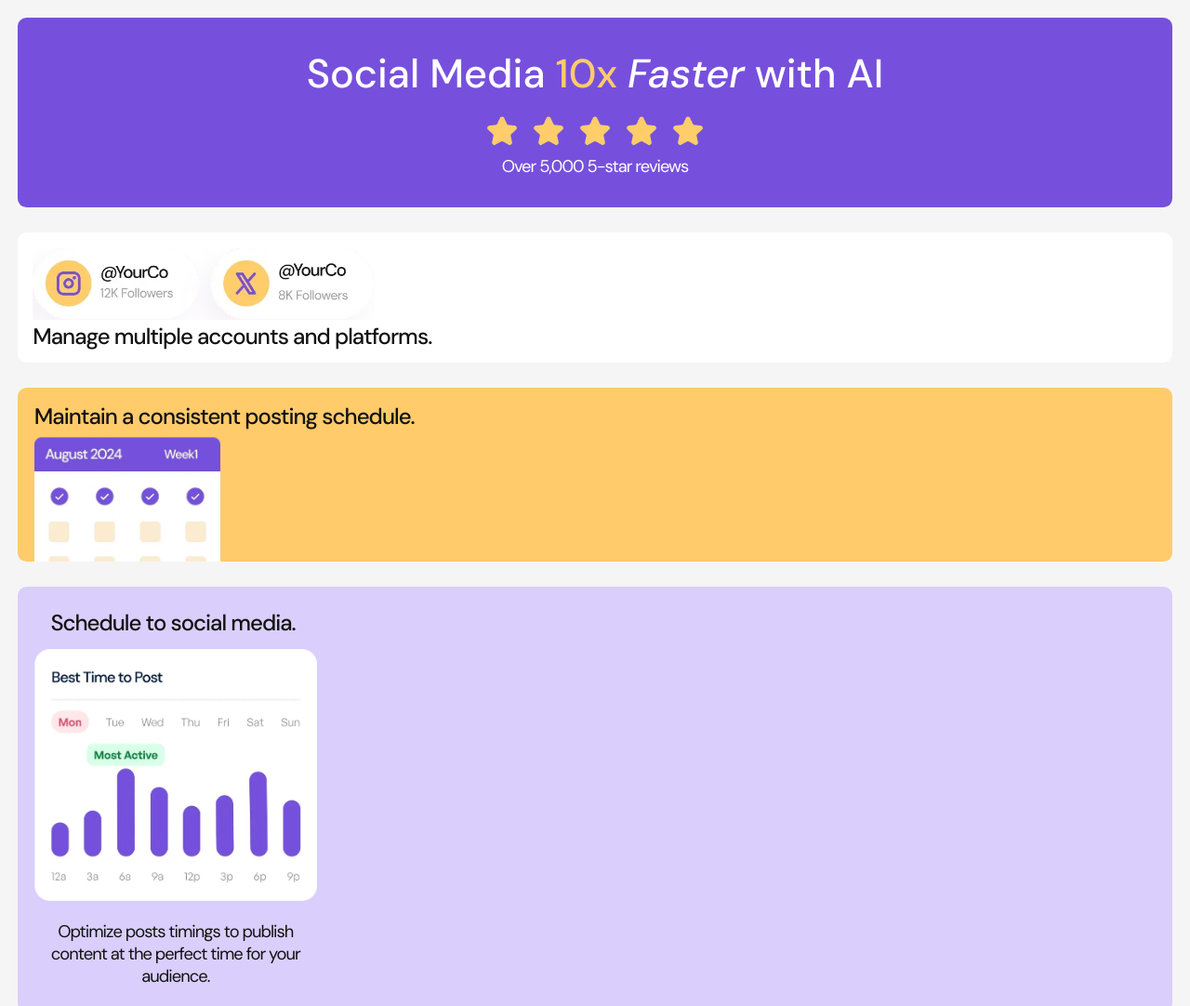
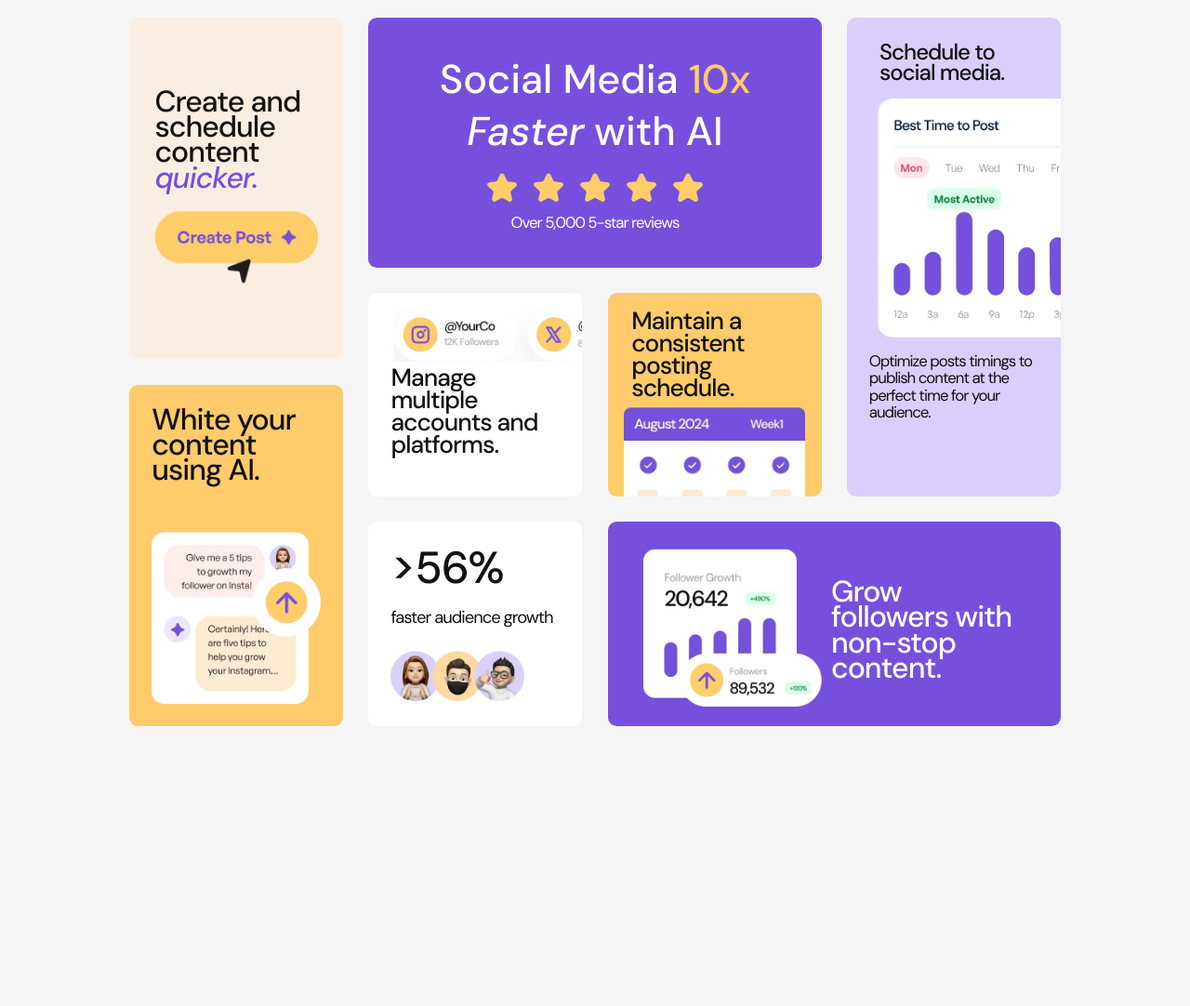
Before and after one commit to velizar-velikov/bento-grid, a plain HTML site: page bento-grid-main/index.html in a window 1280 px wide. Shown: the top 1082 px of the page at 93% size. After the commit the page ends 800 px from the top, so only its background shows below. Drawn offline with Linux system fonts and the light colour scheme.

Commit message:
implement desktop grid design

```diff
--- a/bento-grid-main/static/common.css
+++ b/bento-grid-main/static/common.css
@@ -1,5 +1,10 @@
 body {
     background-color: #F5F5F5;
+}
+
+main {
+    display: flex;
+    justify-content: center;
 }
 
 .img-wrapper {
@@ -21,3 +26,12 @@ body {
 .feature {
     border-radius: 0.6rem;
 }
+
+@media (min-width: 51rem) {
+    .features {
+        height: 100vh;
+        max-width: 65rem;
+        grid-template-columns: repeat(4, 1fr);
+        grid-template-rows: repeat(16, 1fr);
+    }
+}
--- a/bento-grid-main/static/styles.css
+++ b/bento-grid-main/static/styles.css
@@ -169,3 +169,107 @@
 .content-ai .img-wrapper {
     max-width: 13.5rem;
 }
+
+@media (min-width: 51rem) {
+    .create-content {
+        grid-column: 1 / 2;
+        grid-row: 1 / 9;
+    }
+
+    .schedule-media {
+        grid-column: 4 / 5;
+        grid-row: 1 / 12;
+        overflow: hidden;
+    }
+
+    .schedule-media h2 {
+        line-height: 1.4rem;
+    }
+
+    .schedule-media .img-wrapper {
+        width: 18rem;
+        transform: translateX(1rem);
+    }
+
+    .schedule-media p {
+        text-align: left;
+        padding-inline: 0.4rem;
+        line-height: 1.15rem;
+        margin-top: -0.3rem;
+    }
+
+    .content-ai {
+        grid-column: 1 / 2;
+        grid-row: 9 / 17;
+    }
+
+    .social-media {
+        grid-column: span 2;
+        grid-row: 1 / 7;
+    }
+
+    .multiple-accounts {
+        grid-column: 2 / 3;
+        grid-row: 7 / 12;
+        overflow: hidden;
+    }
+
+    .multiple-accounts .img-wrapper {
+        width: 17.2rem;
+        overflow: hidden;
+        transform: translateX(0.7rem);
+    }
+
+    .multiple-accounts h2 {
+        font-size: 1.65rem;
+        line-height: 1.5rem;
+        padding-inline: 0.5rem;
+    }
+
+    .posting-schedule {
+        grid-column: 3 / 4;
+        grid-row: 7 / 12;
+    }
+
+    .posting-schedule h2 {
+        font-size: 1.65rem;
+        line-height: 1.5rem;
+        padding-inline: 0.5rem;
+    }
+
+    .followers {
+        grid-column: 3 / 5;
+        grid-row: 12 / 17;
+        flex-direction: row;
+        gap: 0.6rem;
+        padding: 0.8rem 0 0 0rem;
+    }
+
+    .followers .img-wrapper {
+        max-width: 12rem;
+    }
+
+    .followers h2 {
+        max-width: 13rem;
+        text-align: left;
+    }
+
+    .growth {
+        grid-column: 2 / 3;
+        grid-row: 12 / 17;
+    }
+
+    .growth .img-wrapper {
+        max-width: 9rem;
+    }
+
+    .create-content h2,
+    .content-ai h2,
+    .followers h2 {
+        font-size: 2.0rem;
+    }
+
+    article.feature p {
+        font-size: 1.05rem;
+    }
+}
--- a/bento-grid-main/static/typography.css
+++ b/bento-grid-main/static/typography.css
@@ -44,3 +44,9 @@ p {
     letter-spacing: -1px;
     font-weight: var(--fw-400);
 }
+
+@media (min-width: 51rem) {
+    h2 {
+        line-height: 1.7rem;
+    }
+}
```
